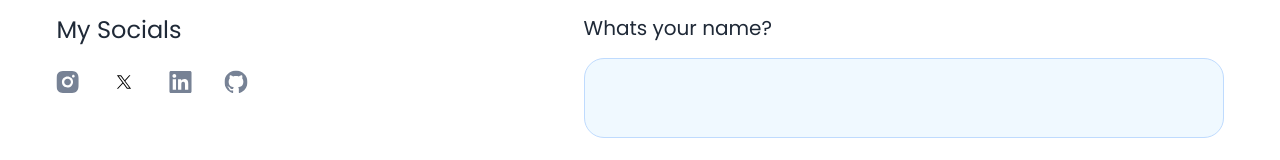
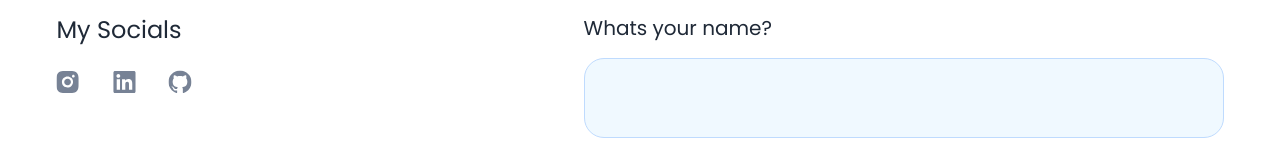
Before and after one commit to Erzyelc/portfolio, a Next.js app: page /contact in a window 1280 px wide. Shown: the part 528-688 px from the top of the page. Built offline with nearby package versions, Linux system fonts and the light colour scheme.

Commit message:
changed link destinations

```diff
--- a/app/Homepage/Featured.tsx
+++ b/app/Homepage/Featured.tsx
@@ -32,12 +32,12 @@ const Featured = () => {
           styles='relative flex flex-row-reverse h-[440px] w-full justify-around rounded-[20px] bg-emerald-500'
         />
         <FeaturedCard
-          title='Hipnode - A Social Media Application'
+          title='Filmpire - Ai Powered Movie Application'
           descriptionFE='ReactJS, Next.js'
-          descriptionBE='Supabase, Nodejs'
-          link='/caseStudyDetails/hipnode'
-          image='/img/hipnode.svg'
-          styles='relative flex h-[440px] w-full justify-around rounded-[20px] bg-orange-500'
+          descriptionBE='Nodejs'
+          link='/caseStudyDetails/filmpire'
+          image='/img/Filmpire (1).svg'
+          styles='relative flex h-[440px] w-full justify-around rounded-[20px] bg-red-600'
         />
         <section className='flex justify-center'>
           <Link href='/caseStudies'>
--- a/app/contact/Sidebar.tsx
+++ b/app/contact/Sidebar.tsx
@@ -17,7 +17,10 @@ const Sidebar = () => {
         </h4>
         <ul className='flex gap-8'>
           <li>
-            <Link href=''>
+            <Link
+              href='https://www.instagram.com/ryanjcarpenter/'
+              target='_blank'
+            >
               <Instagram
                 height={24}
                 width={24}
@@ -27,32 +30,25 @@ const Sidebar = () => {
             </Link>
           </li>
           <li>
-            <Link href=''>
-              <X
+            <Link
+              href='https://www.linkedin.com/in/ryanjcarpenter'
+              target='_blank'
+            >
+              <Linkedin
                 height={24}
                 width={24}
-                className=' hover:opacity-50 '
-                alt='instagram'
+                className='fill-[#778295] hover:opacity-50 dark:fill-white-900'
+                alt='Linkedin'
               />
             </Link>
           </li>
           <li>
-            <Link href=''>
-              <Linkedin
-                height={24}
-                width={24}
-                className='fill-[#778295] hover:opacity-50 dark:fill-white-900'
-                alt='instagram'
-              />
-            </Link>
-          </li>
-          <li>
-            <Link href=''>
+            <Link href='https://github.com/Erzyelc' target='_blank'>
               <Github
                 height={24}
                 width={24}
                 className='fill-[#778295] hover:opacity-50 dark:fill-white-900'
-                alt='instagram'
+                alt='Github'
               />
             </Link>
           </li>
--- a/components/reusable/Footer.tsx
+++ b/components/reusable/Footer.tsx
@@ -21,7 +21,7 @@ const Footer = () => {
                 height={24}
                 width={24}
                 className='fill-[#778295] hover:opacity-50 dark:fill-white-900'
-                alt='instagram'
+                alt='Instagram'
               />
             </Link>
           </li>
@@ -34,7 +34,7 @@ const Footer = () => {
                 height={24}
                 width={24}
                 className='fill-[#778295] hover:opacity-50 dark:fill-white-900'
-                alt='instagram'
+                alt='Linkedin'
               />
             </Link>
           </li>
@@ -44,7 +44,7 @@ const Footer = () => {
                 height={24}
                 width={24}
                 className='fill-[#778295] hover:opacity-50 dark:fill-white-900'
-                alt='instagram'
+                alt='Github'
               />
             </Link>
           </li>
```
